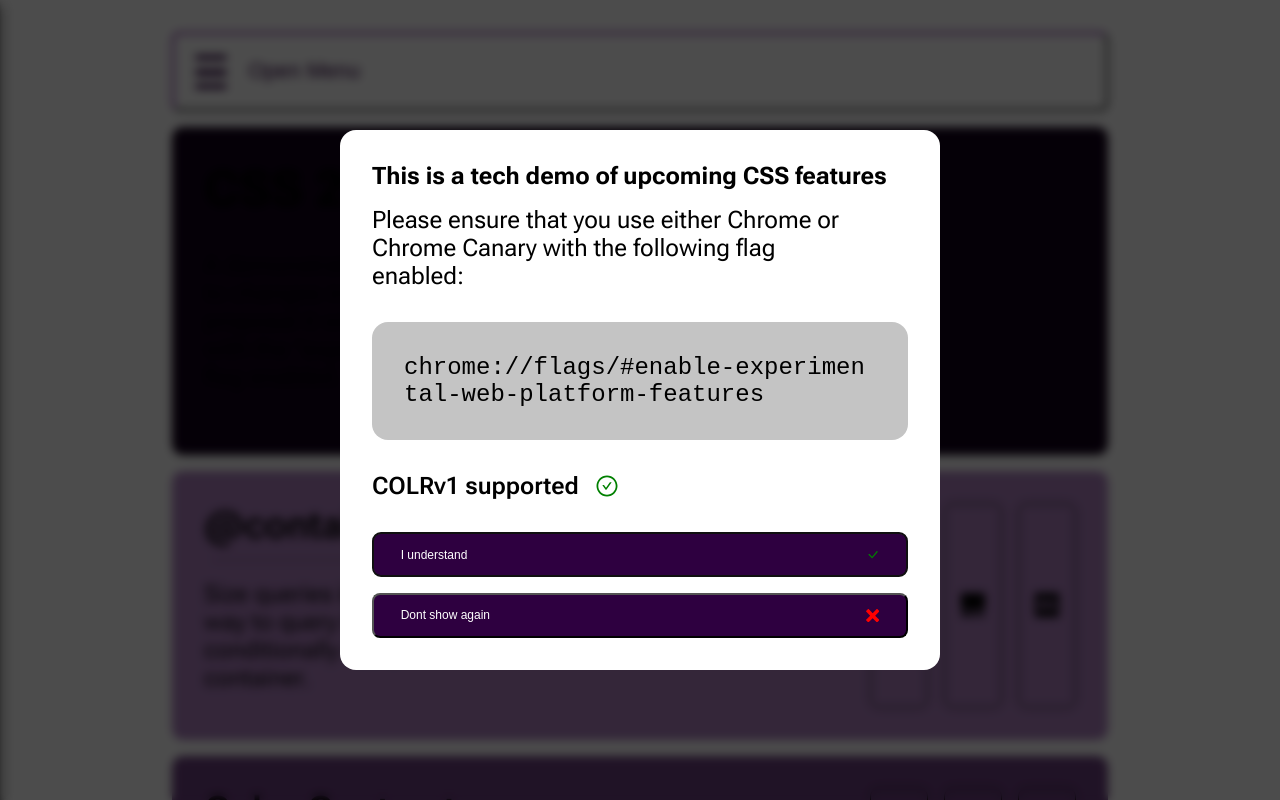
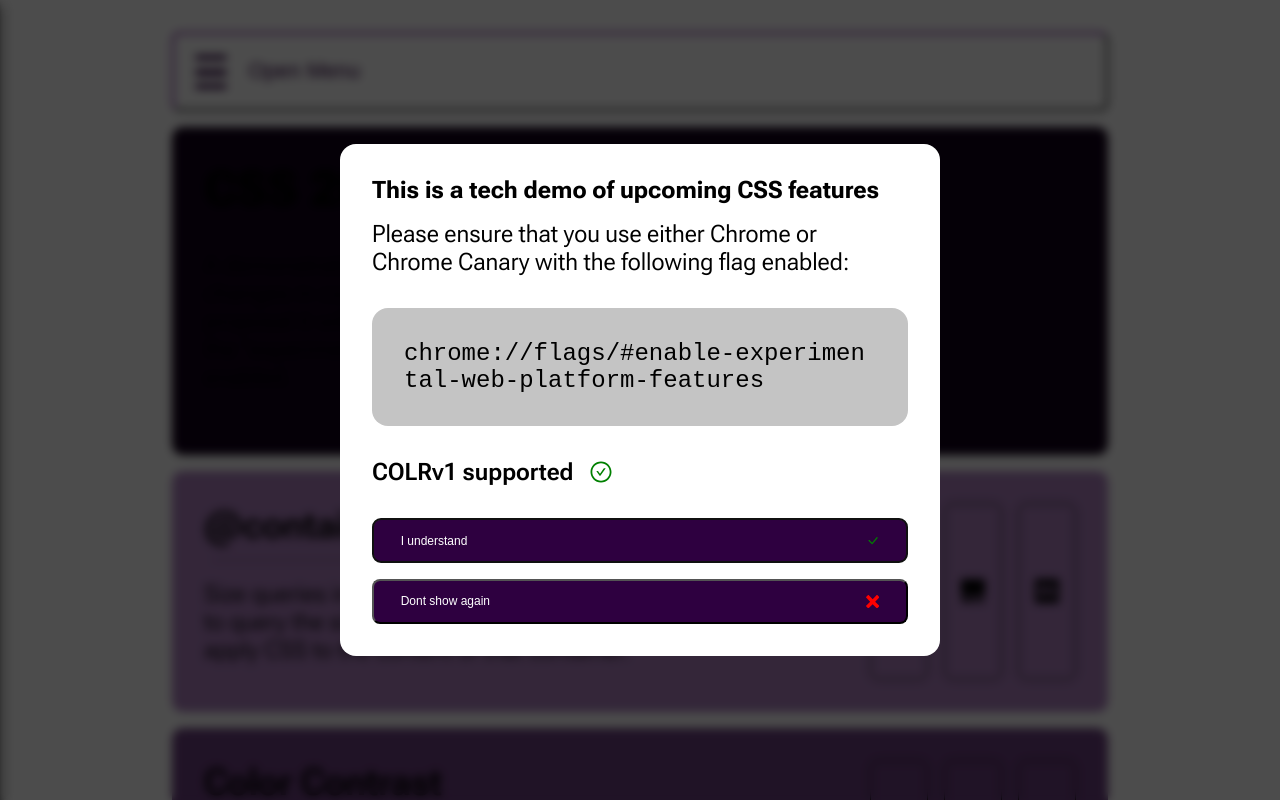
Before and after one commit to gotpop/css-2023, a Next.js app: page / in a window 1280 px wide. Shown: the top 800 px of the page. Built offline with nearby package versions, Linux system fonts and the light colour scheme; a web font is replaced by a local one.

Commit message:
Adding fontface

```diff
--- a/src/styles/typography.css
+++ b/src/styles/typography.css
@@ -1,4 +1,10 @@
-@import url("https://fonts.googleapis.com/css2?family=Roboto+Flex:opsz,wght@8..144,100;8..144,200;8..144,300;8..144,400;8..144,500;8..144,600;8..144,700;8..144,800;8..144,900;8..144,1000&display=swap');@import url('https://fonts.googleapis.com/css2?family=Roboto+Flex:opsz,wght@8..144,100;8..144,200;8..144,300;8..144,400;8..144,500;8..144,600;8..144,700;8..144,800;8..144,900;8..144,1000&display=swap");
+@font-face {
+  font-family: "RobotoFlex";
+  src: url("../../public/fonts/RobotoFlex-VariableFont_GRAD,XTRA,YOPQ,YTAS,YTDE,YTFI,YTLC,YTUC,opsz,slnt,wdth,wght.ttf") format("woff2-variations");
+  font-weight: 100 900;
+  font-stretch: 75% 125%;
+  font-style: normal;
+}
 
 @font-face {
   font-family: PlakatoColorHappy2022;
--- a/src/styles/vars.css
+++ b/src/styles/vars.css
@@ -33,7 +33,7 @@
   --size-s-3: calc(var(--size-s-2) / var(--scale));
 
   --textOpacity: 0.9;
-  --font-primary: "Roboto Flex";
+  --font-primary: "RobotoFlex";
   --font-fallback: " Arial, Helvetica, sans-serif";
 
   --grid-columns: 1;
```
Also changed, not shown: public/fonts/RobotoFlex-VariableFont_GRAD,XTRA,YOPQ,YTAS,YTDE,YTFI,YTLC,YTUC,opsz,slnt,wdth,wght.ttf (added).
